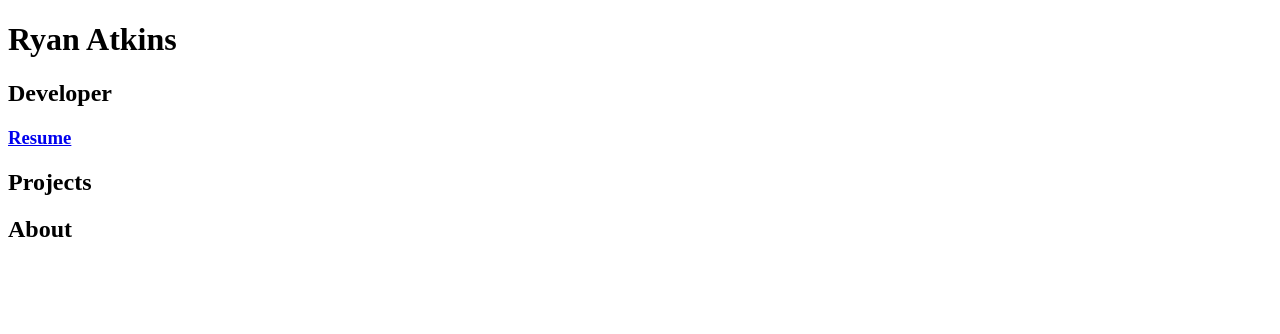
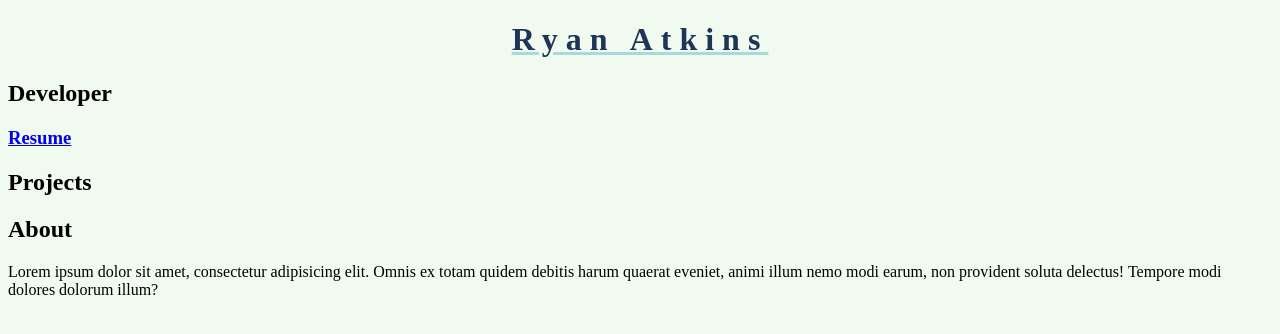
Before and after one commit to mooska/portfolio_site_2021, a plain HTML site: page index.html in a window 1280 px wide. Drawn offline with Linux system fonts and the light colour scheme.

Commit message:
Added CSS
Added default CSS file within a CSS folder.

```diff
--- /dev/null
+++ b/css/default.css
@@ -0,0 +1,10 @@
+body {
+    background-color: #f1faee;
+}
+
+h1 {
+    color: #1d3557;
+    text-align: center;
+    text-decoration: #a8dadc underline;
+    letter-spacing: .25em;
+}
--- a/index.html
+++ b/index.html
@@ -5,6 +5,7 @@
     <meta http-equiv="X-UA-Compatible" content="IE=edge">
     <meta name="viewport" content="width=device-width, initial-scale=1.0">
     <title>Ryan Atkins</title>
+    <link rel="stylesheet" href="css/default.css">
 </head>
 <body>
     <h1>Ryan Atkins</h1>
@@ -12,7 +13,7 @@
     <h3><a href="RyanAtkinsResume.pdf">Resume</a></h3>
     <h2>Projects</h2>
     <h2>About</h2>
-    <p></p>
+    <p>Lorem ipsum dolor sit amet, consectetur adipisicing elit. Omnis ex totam quidem debitis harum quaerat eveniet, animi illum nemo modi earum, non provident soluta delectus! Tempore modi dolores dolorum illum?</p>
 
 </body>
 </html>
```
